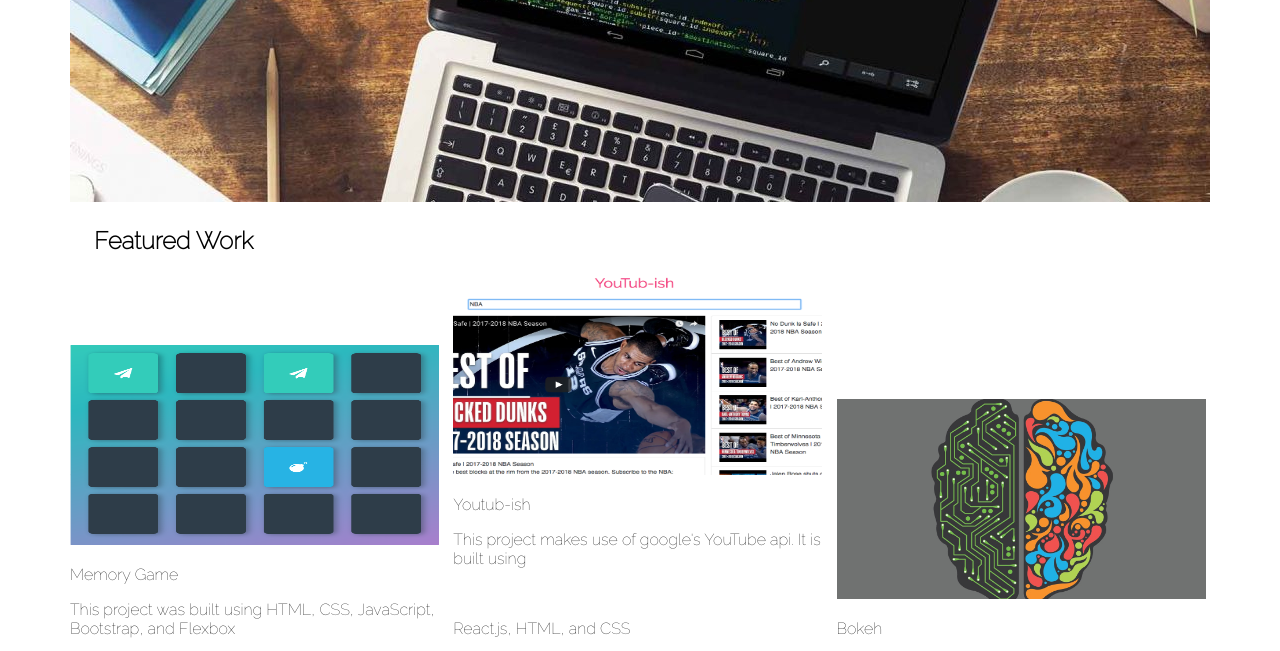
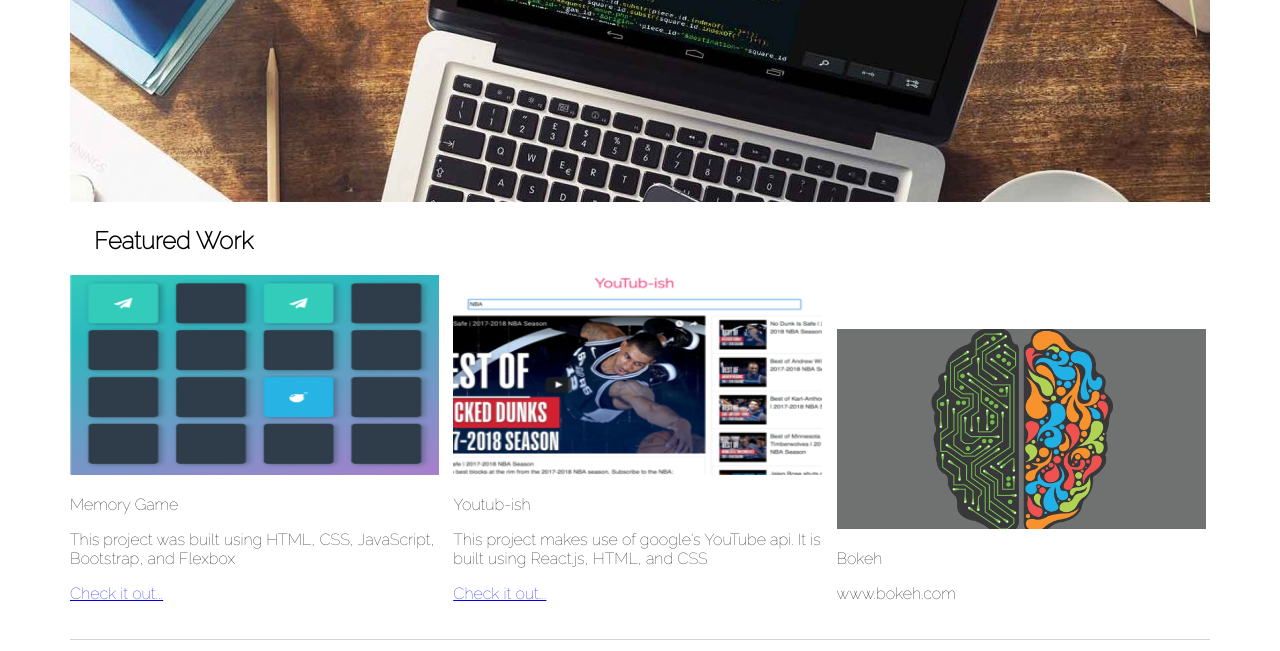
Before and after one commit to drew1up/portfolio, a website: page index.html in a window 1280 px wide. Shown: the part 542-1193 px from the top of the page. Drawn offline with Linux system fonts and the light colour scheme.

Commit message:
wrapped project thumbnails with anchor tag. updated project description

```diff
--- a/index.html
+++ b/index.html
@@ -32,7 +32,9 @@
 						<source
 							media="(min-width: 500px)"
 							srcset="images/MemGamePrj-640_medium_1x.png, images/MemGamePrj-640_medium_2x.png">
-						<img class="thumb" srcset="images/MemGamePrj-320_small_1x.png, images/MemGamePrj-320_small_2x.png" alt="project cover image" />
+						<a href="/fend-project-memory-game">
+							<img class="thumb" srcset="images/MemGamePrj-320_small_1x.png, images/MemGamePrj-320_small_2x.png" alt="project cover image" />
+						</a>
 						<p>Memory Game</p>
 						<p>This project was built using HTML, CSS, JavaScript, Bootstrap, and Flexbox</p>
 						<a href="/fend-project-memory-game/" alt="Memory Game thumbnail">
@@ -48,10 +50,11 @@
 						<source
 							media="(min-width: 500px)"
 							srcset="images/YoutubishPrj-640_medium_1x.png, images/YoutubishPrj-640_medium_2x.png">
-						<img class="thumb" srcset="images/YoutubishPrj-320_small_1x.png, images/YoutubishPrj-320_small_2x.png" alt="Youtub-ish thumbnail" />
+						<a href="/youtubish/">
+							<img class="thumb" srcset="images/YoutubishPrj-320_small_1x.png, images/YoutubishPrj-320_small_2x.png" alt="Youtub-ish thumbnail" />
+						</a>
 						<p>Youtub-ish</p>
-						<p>This project makes use of google's YouTube api. It is built using</p><br>
-						<p>React.js, HTML, and CSS
+						<p>This project makes use of google's YouTube api. It is built using React.js, HTML, and CSS</p>
 						<a href="/youtubish/" alt="Youtub-ish thumbnail">
 							<p>Check it out...</p>
 						</a>
```
